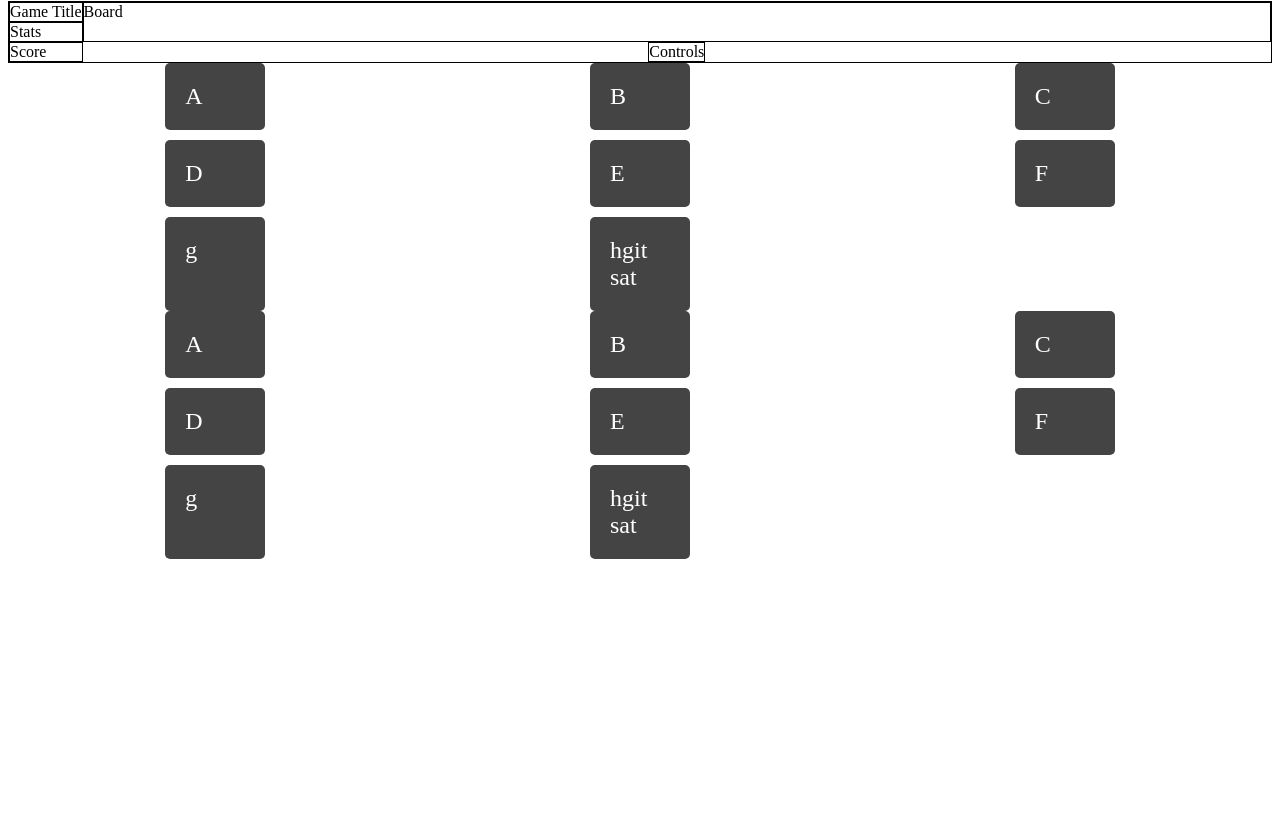
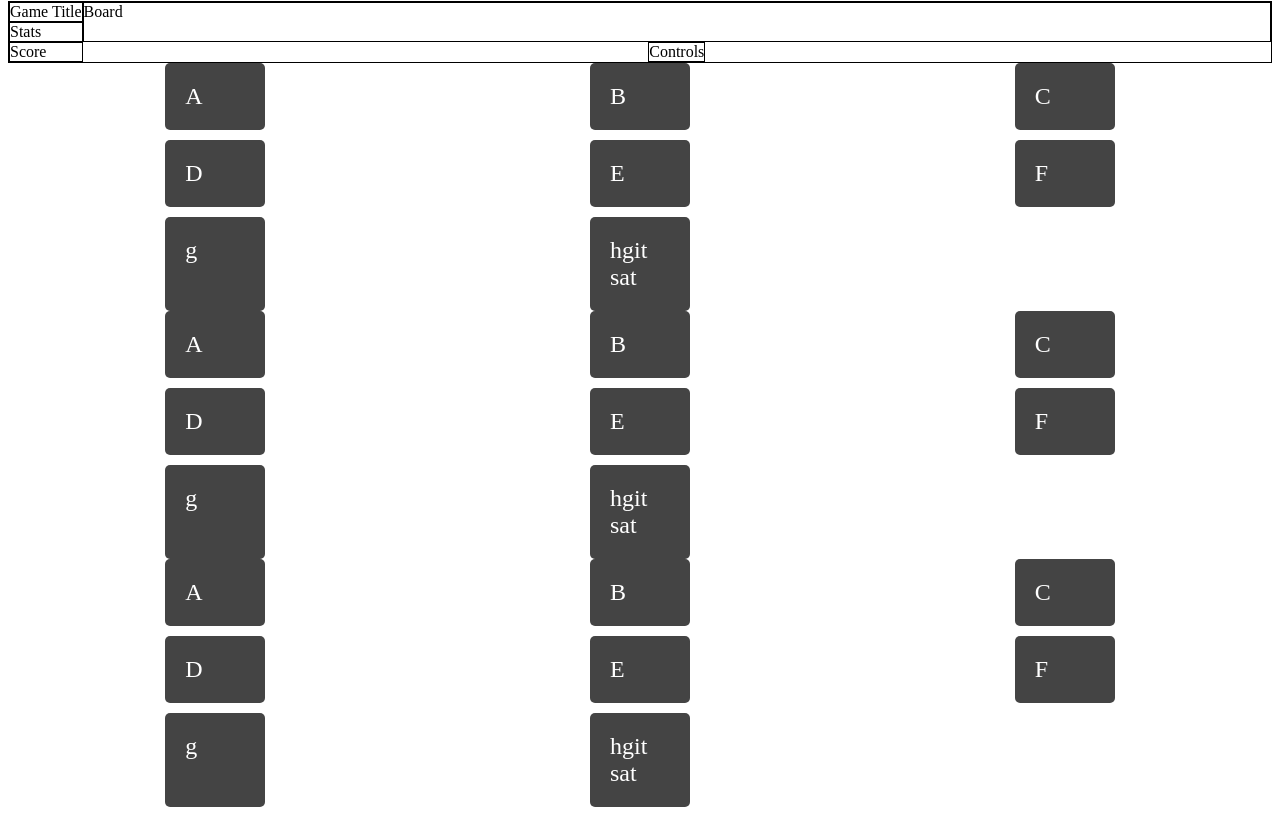
Before and after one commit to irjasali/test, a plain HTML site: page index.html in a window 1280 px wide. Shown: the part 79-894 px from the top of the page. Before the commit the page ends 800 px from the top, so only its background shows below. Drawn offline with Linux system fonts and the light colour scheme.

Commit message:
Prueba con la creación de Ramas

```diff
--- a/index.html
+++ b/index.html
@@ -38,5 +38,15 @@
         <div class="box g">g</div>
         <div class="box h">hgit sat</div>
       </div>
+      <div class="wrapper">
+        <div class="box a">A</div>
+        <div class="box b">B</div>
+        <div class="box c">C</div>
+        <div class="box d">D</div>
+        <div class="box e">E</div>
+        <div class="box f">F</div>
+        <div class="box g">g</div>
+        <div class="box h">hgit sat</div>
+      </div>
 </body>
 </html>
```
